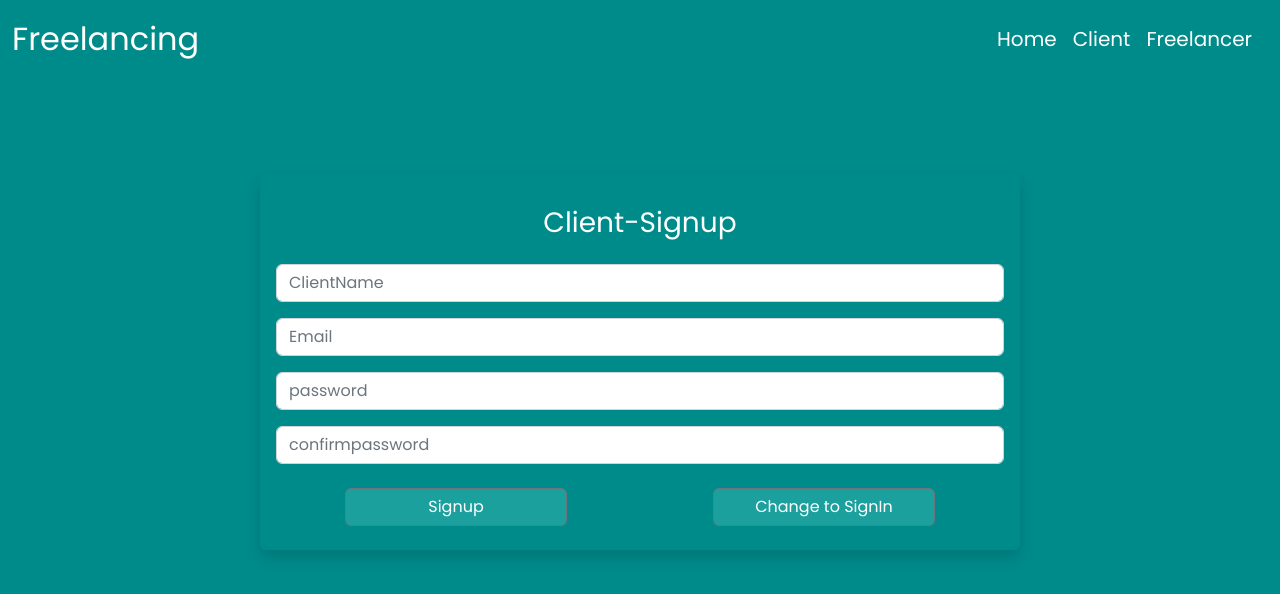
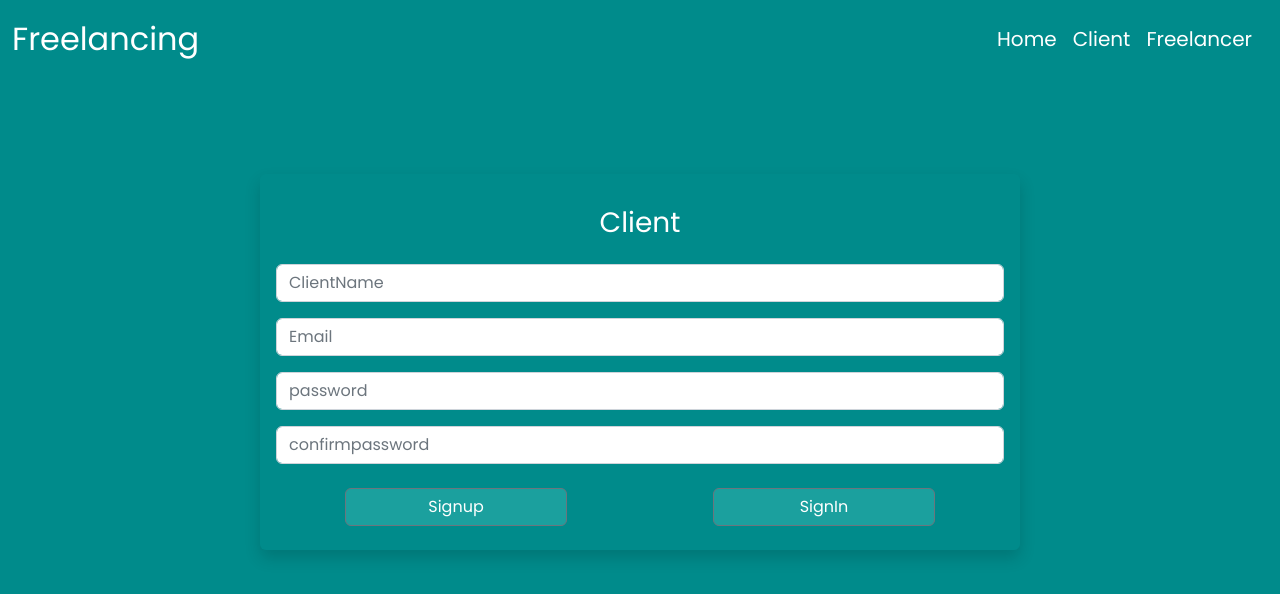
Before and after one commit to Raja0514/rak1_client, a React (Create React App) app: page /clientsignup in a window 1280 px wide. Shown: the top 594 px of the page. Built offline with nearby package versions, Linux system fonts and the light colour scheme.

Commit message:
finalchanges

```diff
--- a/src/Components/Client/Clientsignin.jsx
+++ b/src/Components/Client/Clientsignin.jsx
@@ -29,7 +29,7 @@ const Clientsignin = () => {
       <div className="container mt-5 py-5">
         <div className="row d-flex justify-content-center align-items-center ">
           <div className="col-md-6 shadow p-3 mb-5  rounded ">
-            <h3 className="text-center p-3">Client-SignIn</h3>
+            <h3 className="text-center p-3">Client</h3>
             <form className="row g-2" onSubmit={handleSubmit}>
               <div className="mb-3">
                 <input
@@ -62,7 +62,7 @@ const Clientsignin = () => {
                   className="btn btn-secondary"
                   onClick={Handleclick}
                 >
-                  Chance to Signup
+                  Signup
                 </button>
               </div>
             </form>
--- a/src/Components/Client/Clientsignup.jsx
+++ b/src/Components/Client/Clientsignup.jsx
@@ -45,7 +45,7 @@ const Clientsignup = () => {
       <div className="container mt-5 py-5">
         <div className="row d-flex justify-content-center align-items-cenetr ">
           <div className="col-md-8 shadow px-3 py-3 mb-3  rounded ">
-            <h3 className="text-center p-3">Client-Signup </h3>
+            <h3 className="text-center p-3">Client</h3>
 
             <form className="row g-2">
               <div className="mb-2">
@@ -107,7 +107,7 @@ const Clientsignup = () => {
                   className="btn btn-secondary m-2"
                   onClick={Handleclick}
                 >
-                  Change to SignIn
+                  SignIn
                 </button>
               </div>
             </form>
--- a/src/Components/Freelancer/Freesignin.jsx
+++ b/src/Components/Freelancer/Freesignin.jsx
@@ -34,7 +34,7 @@ const Freesignin = () => {
       <div className="container mt-5 py-5">
         <div className="row d-flex justify-content-center align-items-center">
           <div className="col-md-7 shadow p-3 mb-5  rounded ">
-            <h3 className="text-center p-3">Freelancer-Login</h3>
+            <h3 className="text-center p-3">Freelancer</h3>
 
             <form className="row g-2" onSubmit={handleSubmit}>
               <div className="mb-3">
@@ -68,7 +68,7 @@ const Freesignin = () => {
                   className="btn btn-secondary m-2"
                   onClick={Handleclick}
                 >
-                  Change to Signup
+                  Signup
                 </button>
               </div>
             </form>
--- a/src/Components/Freelancer/Freesignup.jsx
+++ b/src/Components/Freelancer/Freesignup.jsx
@@ -45,7 +45,7 @@ const Freesignup = () => {
       <div className="container mt-5 py-5">
         <div className="row d-flex justify-content-center align-items-center ">
           <div className="col-md-8 shadow p-3 mb-5  rounded ">
-            <h3 className="text-center p-3">Freelancer-signup</h3>
+            <h3 className="text-center p-3">Freelancer</h3>
 
             <form className="row g-2" onSubmit={handleSubmit}>
               <div className="mb-3">
@@ -107,7 +107,7 @@ const Freesignup = () => {
                   className="btn btn-secondary m-2"
                   onClick={Handleclick}
                 >
-                  Change to SignIn
+                  Login
                 </button>
               </div>
             </form>
--- a/src/Components/Hompage/Home.jsx
+++ b/src/Components/Hompage/Home.jsx
@@ -6,7 +6,7 @@ const Home = () => {
       <div className="container ">
         <div className="row mt-5 py-5 ">
           <div className="col-md-6 ">
-            <h3 className="text-center"> Welcome to Freelancing Web App</h3>
+            <h3 className="text-center"> Welcome to Freelancing</h3>
             <h2 className="text-center">E-Commerce Sites</h2>
             <h2 className="text-center">Professional portfolio</h2>
             <h2 className="text-center">Mobile Application</h2>
```
